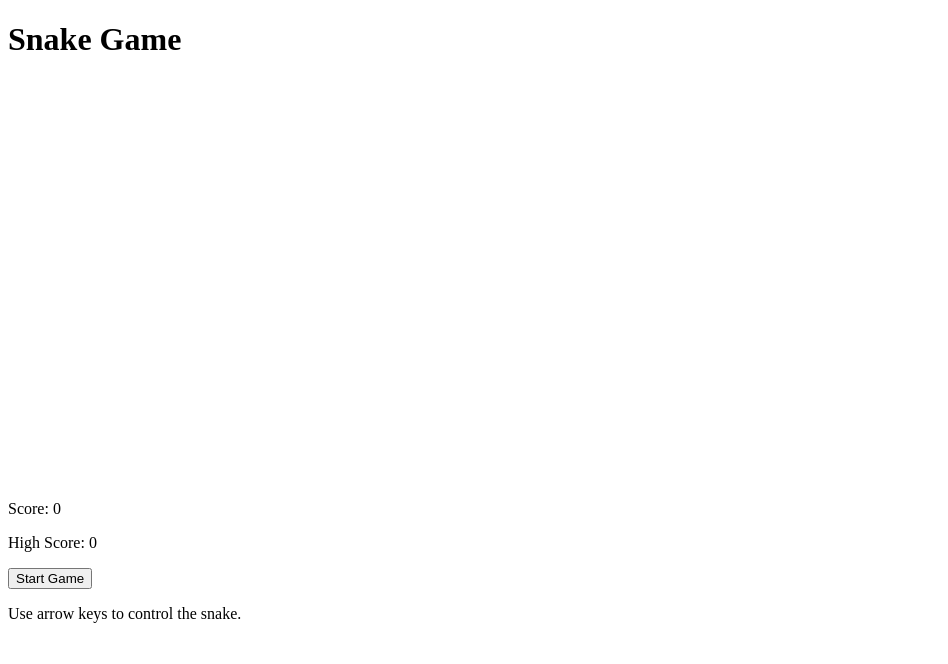
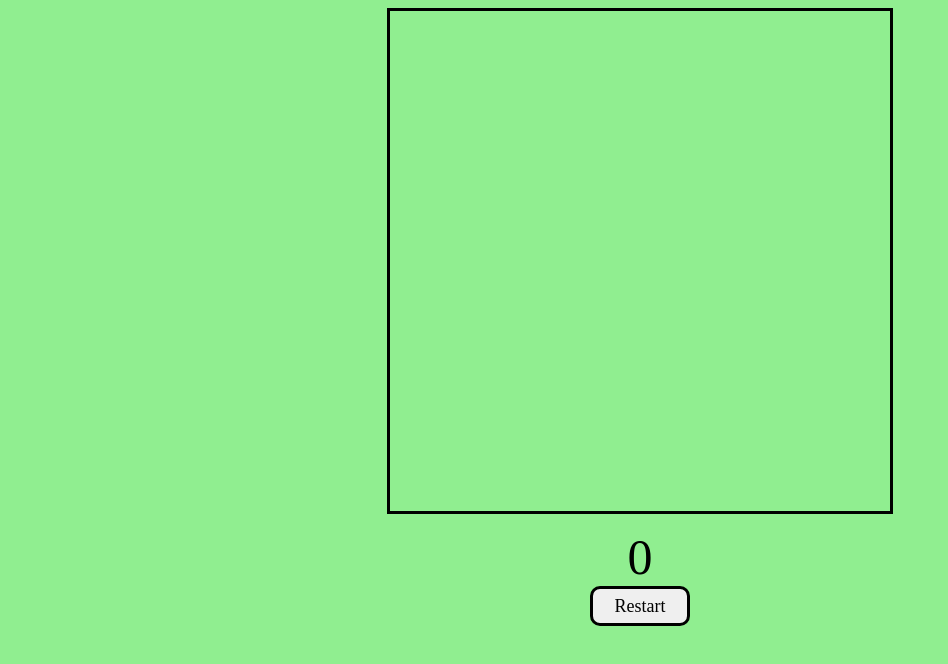
Before and after one commit to Bi0informatic/snake-game, a plain HTML site: page index.html in a window 1280 px wide. Shown: the whole page, without its empty margins (0-948 px from the left). Drawn offline with Linux system fonts and the light colour scheme.

Commit message:
added game container and restart button as well as styling for the page

```diff
--- a/index.html
+++ b/index.html
@@ -8,15 +8,10 @@
         <link rel="stylesheet" href="style.css">
     </head>
     <body>
-        <div class="container">
-            <h1>Snake Game</h1>
-            <canvas id="gameCanvas" width="400" height="400"></canvas>
-            <div class="score-board">
-                <p>Score: <span id="score">0</span></p>
-                <p>High Score: <span id="highScore">0</span></p>
-            </div>
-            <button id="startButton">Start Game</button>
-            <p class="instructions">Use arrow keys to control the snake.</p>
+        <div id="container">
+            <canvas id="gameCanvas" width="500" height="500">Your browser does not support the HTML5 canvas tag.</canvas>
+            <div id="score">0</div>
+            <button id="restartBtn">Restart</button>
         </div>
         <script src="script.js"></script>
     </body>
--- a/style.css
+++ b/style.css
@@ -0,0 +1,28 @@
+body {
+    background-color: #90EE90;
+}
+
+#container {
+    text-align: center;
+}
+
+#gameCanvas {
+    border: 3px solid black;
+}
+
+#score {
+    font-family:'Times New Roman', Times, serif;
+    font-size: 50px;
+    color: black;
+    margin-top: 10px;
+}
+
+#restartBtn {
+    font-family: 'Times New Roman', Times, serif;
+    font-size: 18px;
+    width: 100px;
+    height: 40px;
+    border: 3.5px solid black;
+    border-radius: 10px;
+    cursor: pointer;
+}
```
